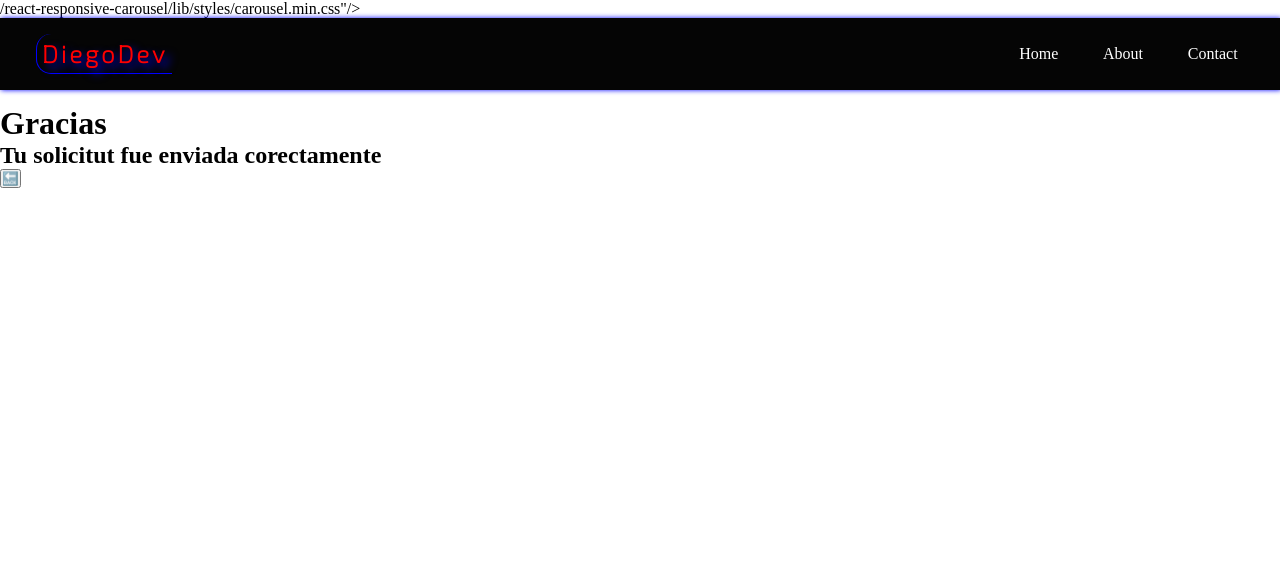
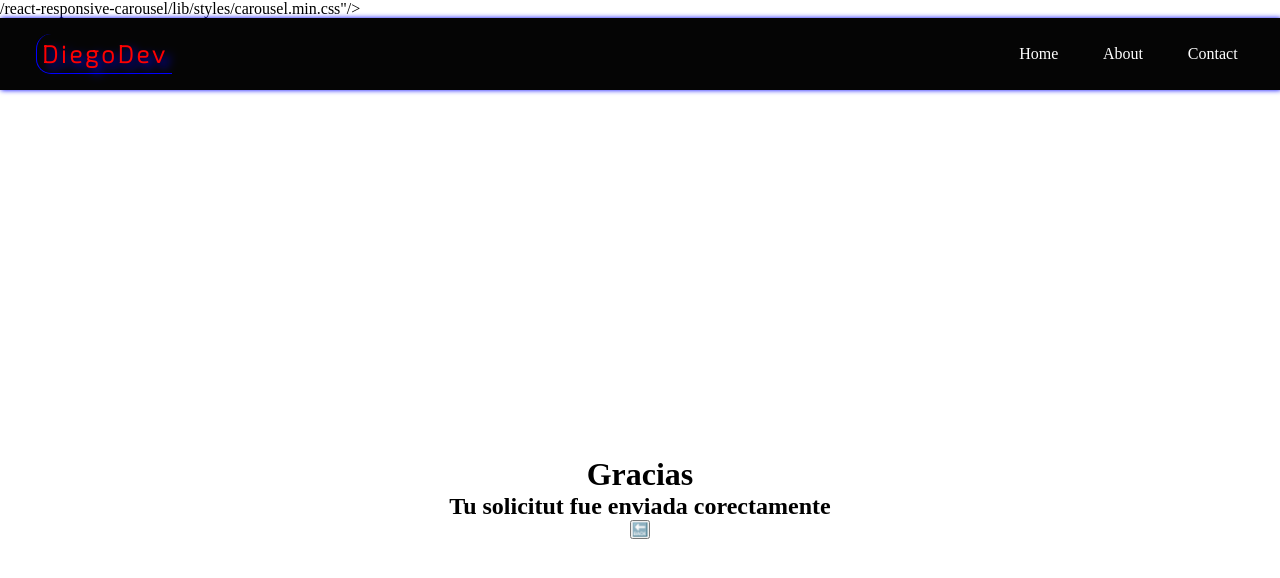
Before and after one commit to diego-monfort-landolt/Landoltdiego, a React (Vite) app: page /gracias in a window 1280 px wide. Shown: the top 578 px of the page. Built offline with nearby package versions, Linux system fonts and the light colour scheme.

Commit message:
aded styles and new rute after input

```diff
--- a/src/App.jsx
+++ b/src/App.jsx
@@ -14,8 +14,9 @@ function App() {
         <Route path="/" element={<Home />} />
         <Route path='about' element={<About />} />
         <Route path='contact' element={<Contact />} />
+        <Route path='/gracias' element={<Thanks />} />
         <Route path='*' element={<Home />} />
-        <Route path='gracias' element={<Thanks />} />
+
       </Routes>
     </>
   )
--- a/src/component/form/Form.jsx
+++ b/src/component/form/Form.jsx
@@ -44,10 +44,10 @@ const Form = () => {
               <option value='en'>English</option>
             </select>
           </div>
-         {/* BTN disabled for the moment */}
-         {/* <input type="submit" value='Enviar' className="bn632-hover bn19" />  */}
 
-          <input type="hidden" name="_next" value="https://diego-monfort-landolt.github.io/gracias/"></input>
+         <input type="submit" value='Enviar' className="bn632-hover bn19" />
+
+          <input type="hidden" name="_next" value=''></input>
           <input type="hidden" name="_captcha" value="false" />
           <input type="hidden" name="_blacklist" value="vendo, telefono, link, amor, curso, formacion, dinero, http, https"></input>
         </form>
--- a/src/component/form/Thanks.jsx
+++ b/src/component/form/Thanks.jsx
@@ -1,4 +1,4 @@
-
+import './form.css'
 
 const Thanks = () => {
   return (
--- a/src/component/form/form.css
+++ b/src/component/form/form.css
@@ -106,3 +106,16 @@ input[type="submit"]:hover {
   );
   box-shadow: 0 4px 15px 0 rgba(229, 66, 10, 0.75);
 }
+
+/*  here beginns Thanks styles */
+
+.thankscontainer {
+  display: flex;
+  justify-content: center;
+  align-items: center;
+  height: 100vh; /* Ajusta esto según tus necesidades */
+}
+
+.thanksbody {
+  text-align: center;
+}
```
